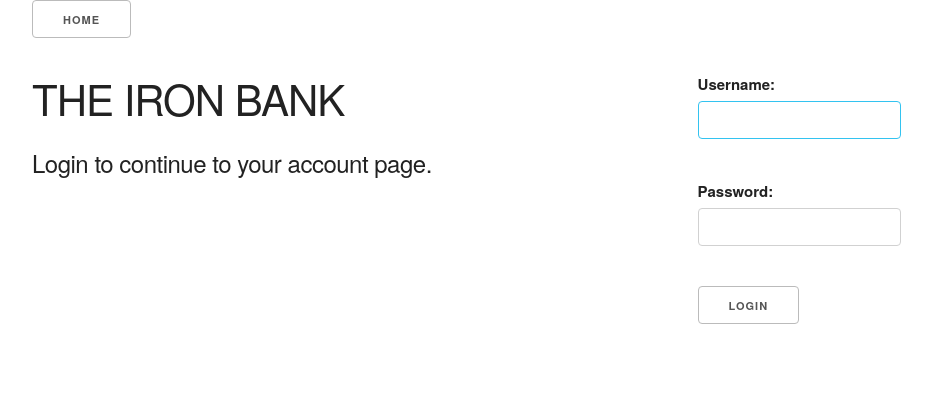
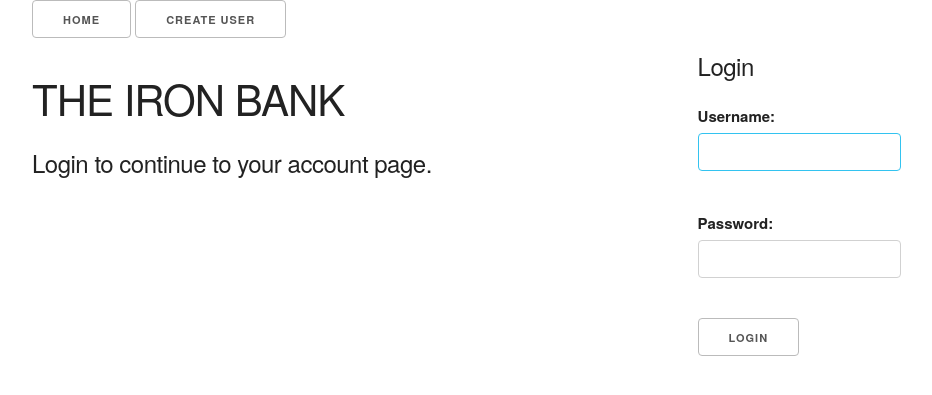
Before and after one commit to sseaver/TheIronBank, a Django app: page / in a window 1280 px wide. Shown: the top 395 px of the page, without its empty margins (128-1060 px from the left). Run offline with Django 3.2, Linux system fonts and the light colour scheme.

Commit message:
user authentication woohoo

```diff
--- a/app/views.py
+++ b/app/views.py
@@ -27,6 +27,11 @@ class UserCreateView(CreateView):
 class ProfileView(ListView):
     model = Transaction
 
+    def get_context_data(self):
+        context = super().get_context_data()
+        context['user_transactions'] = Transaction.objects.filter(user=self.request.user)
+        return context
+
 
 class TransactionCreateView(CreateView):
     model = Transaction
--- a/templates/app/transaction_list.html
+++ b/templates/app/transaction_list.html
@@ -3,7 +3,6 @@
 <a class="button" href="{% url 'transaction_create_view' %}">New Transaction</a>
 {% endblock %}
 {% block content %}
-
 <h4>{{ request.user }}'s Transaction History</h4>
 
 <table class="u-full-width">
@@ -15,7 +14,7 @@
     </tr>
   </thead>
   <tbody>
-    {% for transaction in object_list %}
+    {% for transaction in user_transactions %}
     <tr>
       <td>{{ transaction.amount }}</td>
       <td>{{ transaction.get_action_display }}</td>
@@ -25,4 +24,5 @@
   </tbody>
 </table>
 <h2>{{ request.user.account.calc_balance }}</h2>
+
 {% endblock %}
--- a/templates/base.html
+++ b/templates/base.html
@@ -19,6 +19,9 @@
             {% endblock %}
             <a class="button" href="{% url 'logout' %}?next={% url 'index_view' %}">Log out</a>
             {% endif %}
+            {% if not request.user.is_authenticated %}
+              <a class="button" href="{% url 'user_create_view' %}">Create User</a>
+            {% endif %}
           </div>
       </div>
       {% endblock %}
--- a/templates/index.html
+++ b/templates/index.html
@@ -10,7 +10,7 @@
 
       {% if not request.user.is_authenticated %}
       <div class="four columns">
-        <br>
+        <h5>Login</h5>
         <form class="" action="{% url 'login' %}" method="post">
           {% csrf_token %}
           {{ login_form.as_p }}
```
Also changed, not shown: db.sqlite3.
